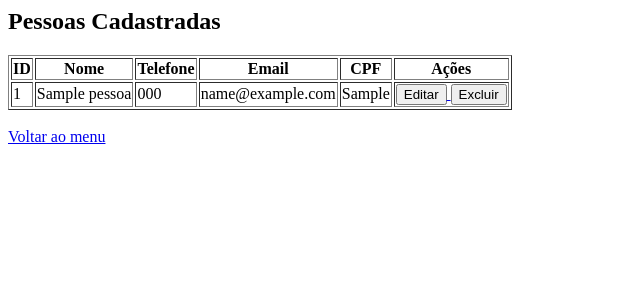
After one commit to diogo-farias/sistema-imobiliaria-flask, a Flask app: page /pessoas in a window 1280 px wide. The commit adds this page. Shown: the top 300 px of the page, without its empty margins (0-640 px from the left). Run offline with Flask 3, Linux system fonts and the light colour scheme; tables that the repository leaves empty or names only in its code hold one stand-in row (values such as "Sample post").

Commit message:
Implementado CRUD completo de pessoas

```diff
--- a/app.py
+++ b/app.py
@@ -15,7 +15,7 @@ def index():
 
 
 # ------------------------------
-# TELA DE CADASTRO
+# TELA DE CADASTRO DE IMOVEL
 # ------------------------------
 @app.route("/cadastrar")
 def cadastrar():
@@ -24,7 +24,7 @@ def cadastrar():
 
 
 # ------------------------------
-# SALVAR IMÓVEL
+# SALVAR IMOVEL
 # ------------------------------
 @app.route("/salvar", methods=["POST"])
 def salvar():
@@ -57,7 +57,7 @@ def salvar():
 
 
 # ------------------------------
-# VISUALIZAR IMÓVEIS
+# LISTAR IMOVEIS
 # ------------------------------
 @app.route("/imoveis")
 def visualizar_imoveis():
@@ -78,7 +78,7 @@ def visualizar_imoveis():
 
 
 # ------------------------------
-# DELETAR IMÓVEL
+# DELETAR IMOVEL
 # ------------------------------
 @app.route("/deletar/<int:id>")
 def deletar(id):
@@ -99,7 +99,7 @@ def deletar(id):
 
 
 # ------------------------------
-# TELA DE EDITAR
+# EDITAR IMOVEL
 # ------------------------------
 @app.route("/editar/<int:id>")
 def editar(id):
@@ -120,7 +120,7 @@ def editar(id):
 
 
 # ------------------------------
-# ATUALIZAR IMÓVEL
+# ATUALIZAR IMOVEL
 # ------------------------------
 @app.route("/atualizar", methods=["POST"])
 def atualizar():
@@ -153,5 +153,149 @@ def atualizar():
     return redirect("/imoveis")
 
 
+# ==============================
+# CRUD DE PESSOAS
+# ==============================
+
+# ------------------------------
+# CADASTRAR PESSOA
+# ------------------------------
+@app.route("/cadastrar_pessoa")
+def cadastrar_pessoa():
+
+    return render_template("cadastrar_pessoa.html")
+
+
+# ------------------------------
+# SALVAR PESSOA
+# ------------------------------
+@app.route("/salvar_pessoa", methods=["POST"])
+def salvar_pessoa():
+
+    nome = request.form["nome"]
+    telefone = request.form["telefone"]
+    email = request.form["email"]
+    cpf = request.form["cpf"]
+
+    conexao = conectar()
+    cursor = conexao.cursor()
+
+    sql = """
+    INSERT INTO pessoas
+    (nome,telefone,email,cpf)
+    VALUES (%s,%s,%s,%s)
+    """
+
+    dados = (nome, telefone, email, cpf)
+
+    cursor.execute(sql, dados)
+
+    conexao.commit()
+
+    cursor.close()
+    conexao.close()
+
+    return redirect("/")
+
+
+# ------------------------------
+# LISTAR PESSOAS
+# ------------------------------
+@app.route("/pessoas")
+def listar_pessoas():
+
+    conexao = conectar()
+    cursor = conexao.cursor()
+
+    sql = "SELECT * FROM pessoas"
+
+    cursor.execute(sql)
+
+    pessoas = cursor.fetchall()
+
+    cursor.close()
+    conexao.close()
+
+    return render_template("listar_pessoas.html", pessoas=pessoas)
+
+
+# ------------------------------
+# DELETAR PESSOA
+# ------------------------------
+@app.route("/deletar_pessoa/<int:id>")
+def deletar_pessoa(id):
+
+    conexao = conectar()
+    cursor = conexao.cursor()
+
+    sql = "DELETE FROM pessoas WHERE id = %s"
+
+    cursor.execute(sql, (id,))
+
+    conexao.commit()
+
+    cursor.close()
+    conexao.close()
+
+    return redirect("/pessoas")
+
+
+# ------------------------------
+# EDITAR PESSOA
+# ------------------------------
+@app.route("/editar_pessoa/<int:id>")
+def editar_pessoa(id):
+
+    conexao = conectar()
+    cursor = conexao.cursor()
+
+    sql = "SELECT * FROM pessoas WHERE id = %s"
+
+    cursor.execute(sql, (id,))
+
+    pessoa = cursor.fetchone()
+
+    cursor.close()
+    conexao.close()
+
+    return render_template("editar_pessoa.html", pessoa=pessoa)
+
+
+# ------------------------------
+# ATUALIZAR PESSOA
+# ------------------------------
+@app.route("/atualizar_pessoa", methods=["POST"])
+def atualizar_pessoa():
+
+    id = request.form["id"]
+    nome = request.form["nome"]
+    telefone = request.form["telefone"]
+    email = request.form["email"]
+    cpf = request.form["cpf"]
+
+    conexao = conectar()
+    cursor = conexao.cursor()
+
+    sql = """
+    UPDATE pessoas
+    SET nome=%s, telefone=%s, email=%s, cpf=%s
+    WHERE id=%s
+    """
+
+    dados = (nome, telefone, email, cpf, id)
+
+    cursor.execute(sql, dados)
+
+    conexao.commit()
+
+    cursor.close()
+    conexao.close()
+
+    return redirect("/pessoas")
+
+
+# ------------------------------
+# INICIAR SERVIDOR
+# ------------------------------
 if __name__ == "__main__":
     app.run(debug=True)
--- /dev/null
+++ b/templates/listar_pessoas.html
@@ -0,0 +1,46 @@
+<h2>Pessoas Cadastradas</h2>
+
+<table border="1">
+
+<tr>
+<th>ID</th>
+<th>Nome</th>
+<th>Telefone</th>
+<th>Email</th>
+<th>CPF</th>
+<th>Ações</th>
+</tr>
+
+{% for pessoa in pessoas %}
+
+<tr>
+
+<td>{{ pessoa[0] }}</td>
+<td>{{ pessoa[1] }}</td>
+<td>{{ pessoa[2] }}</td>
+<td>{{ pessoa[3] }}</td>
+<td>{{ pessoa[4] }}</td>
+
+<td>
+
+<a href="/editar_pessoa/{{ pessoa[0] }}">
+<button>Editar</button>
+</a>
+
+<a href="/deletar_pessoa/{{ pessoa[0] }}">
+<button>Excluir</button>
+</a>
+
+</td>
+
+</tr>
+
+{% endfor %}
+
+</table>
+
+<br>
+
+<a href="/">
+Voltar ao menu
+</a>
```
Also changed, not shown: templates/cadastrar_pessoa.html (added, +27 -0 lines), templates/editar_pessoa.html (added, +29 -0 lines), templates/index.html (+17 -1 lines).
